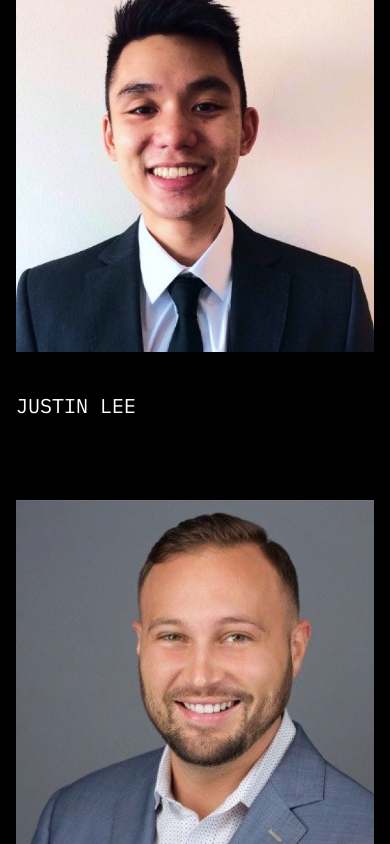
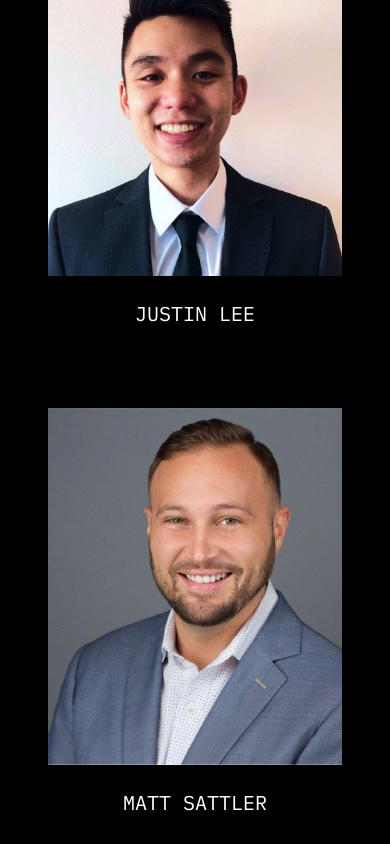
Before and after one commit to Generalsoi/detect-atlantic, a React (Vite) app: page /about in a window 390 px wide. Shown: the part 2594-3438 px from the top of the page. Built offline with nearby package versions, Linux system fonts and the light colour scheme.

Commit message:
fix: minor updates

```diff
--- a/src/layouts/about/team.tsx
+++ b/src/layouts/about/team.tsx
@@ -10,18 +10,18 @@ export const Team = () => {
         meet the team
       </h1>
 
-      <div className="md:flex items-start justify-center gap-20 mt-20">
+      <div className="px-8 md:px-0 md:flex items-start justify-center gap-20 mt-20">
         {team.map((member, index) => (
           <motion.div
             key={index}
-            className="md:w-[23%] mb-20"
+            className="w-full md:w-[23%] mb-20"
             whileInView={{ y: 0, opacity: 1 }}
             initial={{ y: 100, opacity: 0 }}
             transition={{ type: "spring", stiffness: 20 }}
           >
             <img src={member.image} alt={member.image} />
             <a href={member.linkedin} target="_blank" rel="noreferrer">
-              <h4 className="my-10 uppercase text-xl md:text-3xl hover:underline transition-all ease-in-out duration-300 ">
+              <h4 className="my-6 uppercase text-xl md:text-3xl hover:underline transition-all ease-in-out duration-300 text-center">
                 {member.name}
               </h4>
             </a>
```
